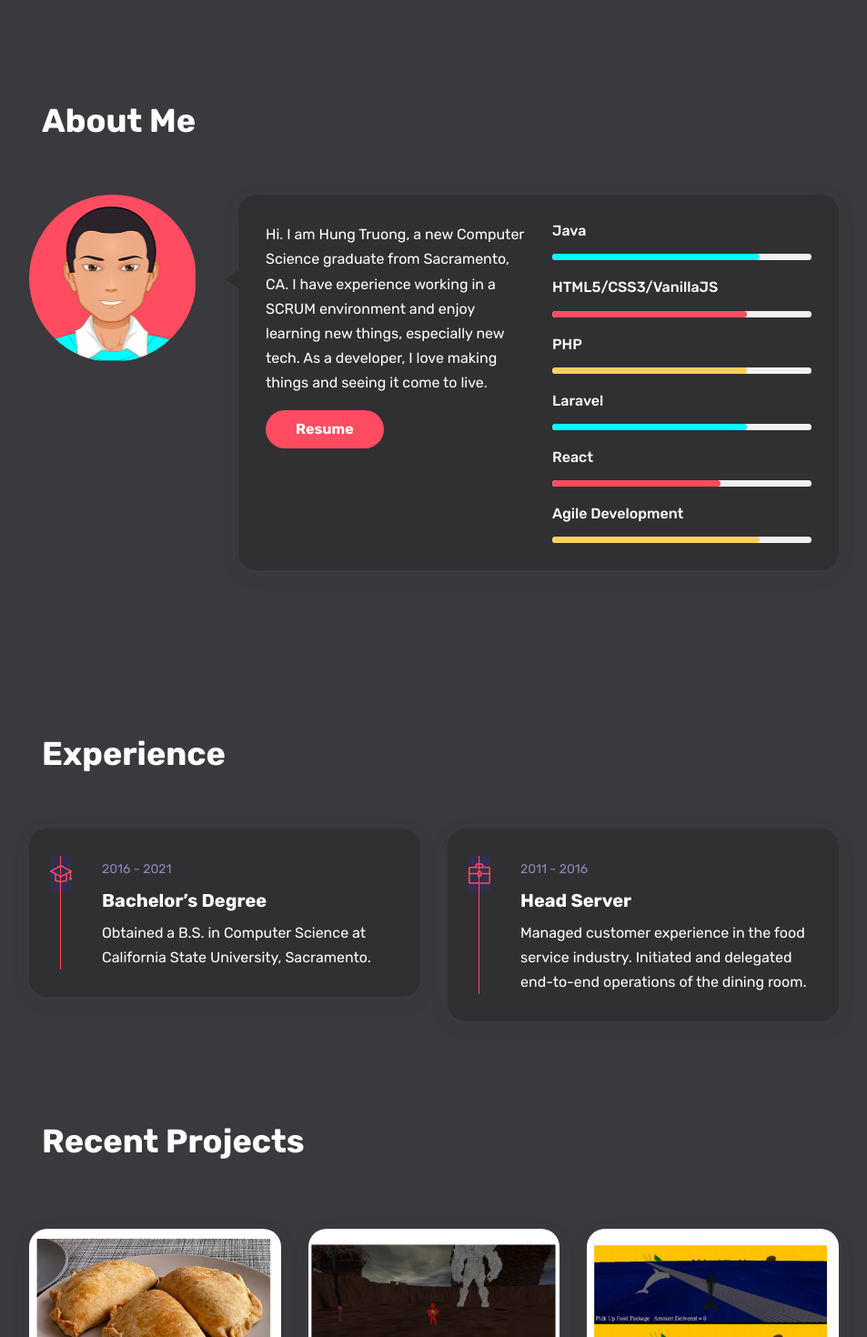
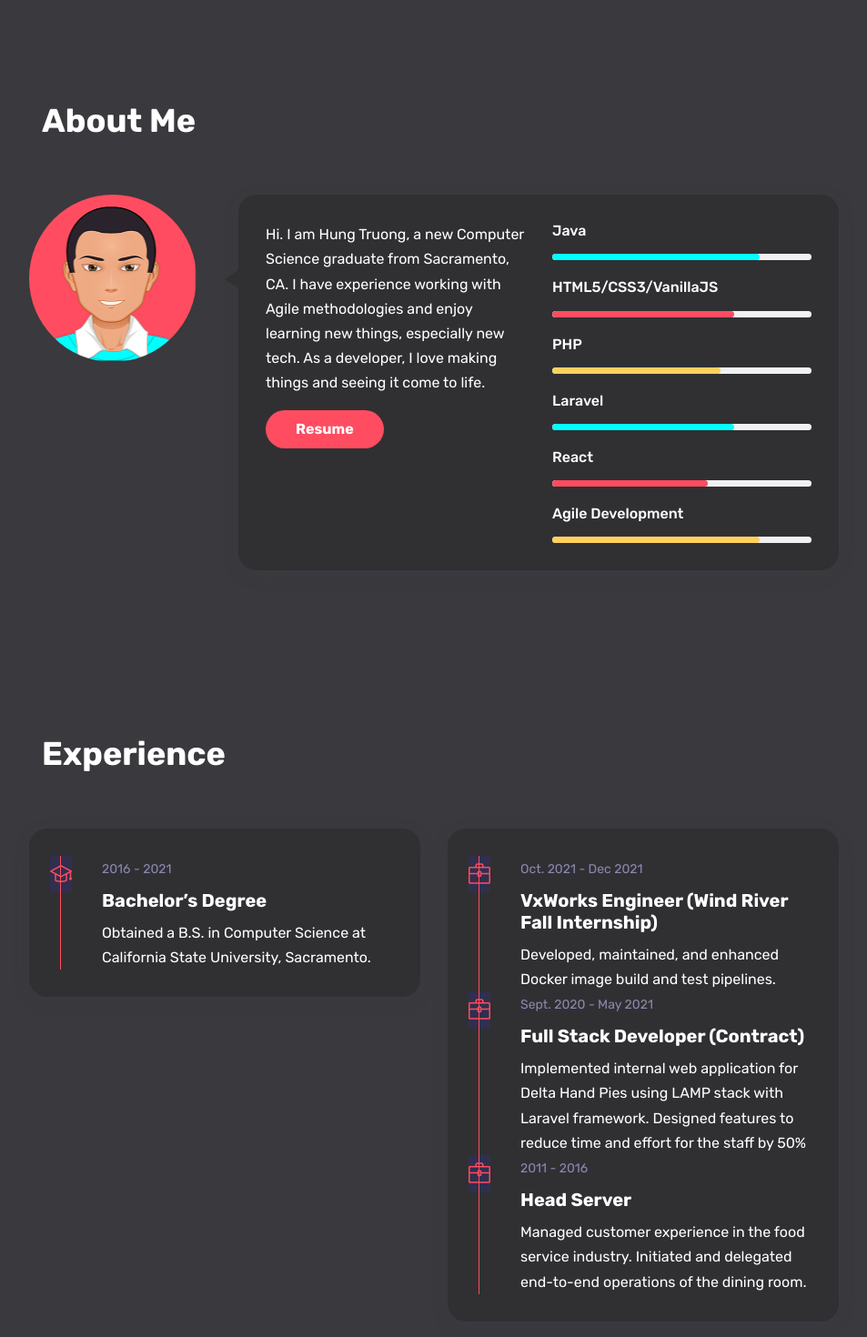
Before and after one commit to hungmtruong/portfolio, a React (Create React App) app: page / in a window 1280 px wide. Shown: the part 799-2269 px from the top of the page at 91% size, without its empty margins (163-1116 px from the left). Built offline with nearby package versions, Linux system fonts and the light colour scheme.

Commit message:
updating Experiences

```diff
--- a/src/components/sections/About.js
+++ b/src/components/sections/About.js
@@ -7,7 +7,7 @@ const aboutContent = {
   name: "Hung",
   avatarImage: "/images/myAvatar.png",
   content:
-    "Hi. I am Hung Truong, a new Computer Science graduate from Sacramento, CA. I have experience working in a SCRUM environment and enjoy learning new things, especially new tech. As a developer, I love making things and seeing it come to live."
+    "Hi. I am Hung Truong, a new Computer Science graduate from Sacramento, CA. I have experience working with Agile methodologies and enjoy learning new things, especially new tech. As a developer, I love making things and seeing it come to life."
 };
 
 const progressData = [
@@ -20,25 +20,25 @@ const progressData = [
   {
     id: 2,
     title: "HTML5/CSS3/VanillaJS",
-    percantage: 75,
+    percantage: 70,
     progressColor: "#ff4c60",
   },
   {
     id: 3,
     title: "PHP",
-    percantage: 75,
+    percantage: 65,
     progressColor: "#FFD15C",
   },
   {
     id: 4,
     title: "Laravel",
-    percantage: 75,
+    percantage: 70,
     progressColor: "#00ffff",
   },
   {
     id: 5,
     title: "React",
-    percantage: 65,
+    percantage: 60,
     progressColor: "#ff4c60",
   },
   {
@@ -71,7 +71,7 @@ function About() {
                 <div className="col-md-6">
                   <p>{aboutContent.content}</p>
                   <div className="mt-3">
-                    <a href="https://drive.google.com/file/d/17QEUoVGgwh3INHyzfOJZe_uc8vL2ZaGu/view?usp=sharing" target="_blank" className="btn btn-default">
+                    <a href="https://drive.google.com/file/d/12IvtLbD4flle2G_h6OGWnr0X4cQ-gd7a/view?usp=sharing" target="_blank" className="btn btn-default">
                       Resume
                     </a>
                   </div>
--- a/src/components/sections/Experiences.js
+++ b/src/components/sections/Experiences.js
@@ -16,11 +16,25 @@ const educationData = [
 const experienceData = [
   {
     id: 1,
+    title: "VxWorks Engineer (Wind River Fall Internship)",
+    years: "Oct. 2021 - Dec 2021",
+    content:
+      "Developed, maintained, and enhanced Docker image build and test pipelines.",
+  },
+  {
+    id: 2,
+    title: "Full Stack Developer (Contract)",
+    years: "Sept. 2020 - May 2021",
+    content:
+      "Implemented internal web application for Delta Hand Pies using LAMP stack with Laravel framework. Designed features to reduce time and effort for the staff by 50%",
+  },
+  {
+    id: 3,
     title: "Head Server",
     years: "2011 - 2016",
     content:
       "Managed customer experience in the food service industry. Initiated and delegated end-to-end operations of the dining room.",
-  }
+  },
 ];
 
 function Experiences() {
```
